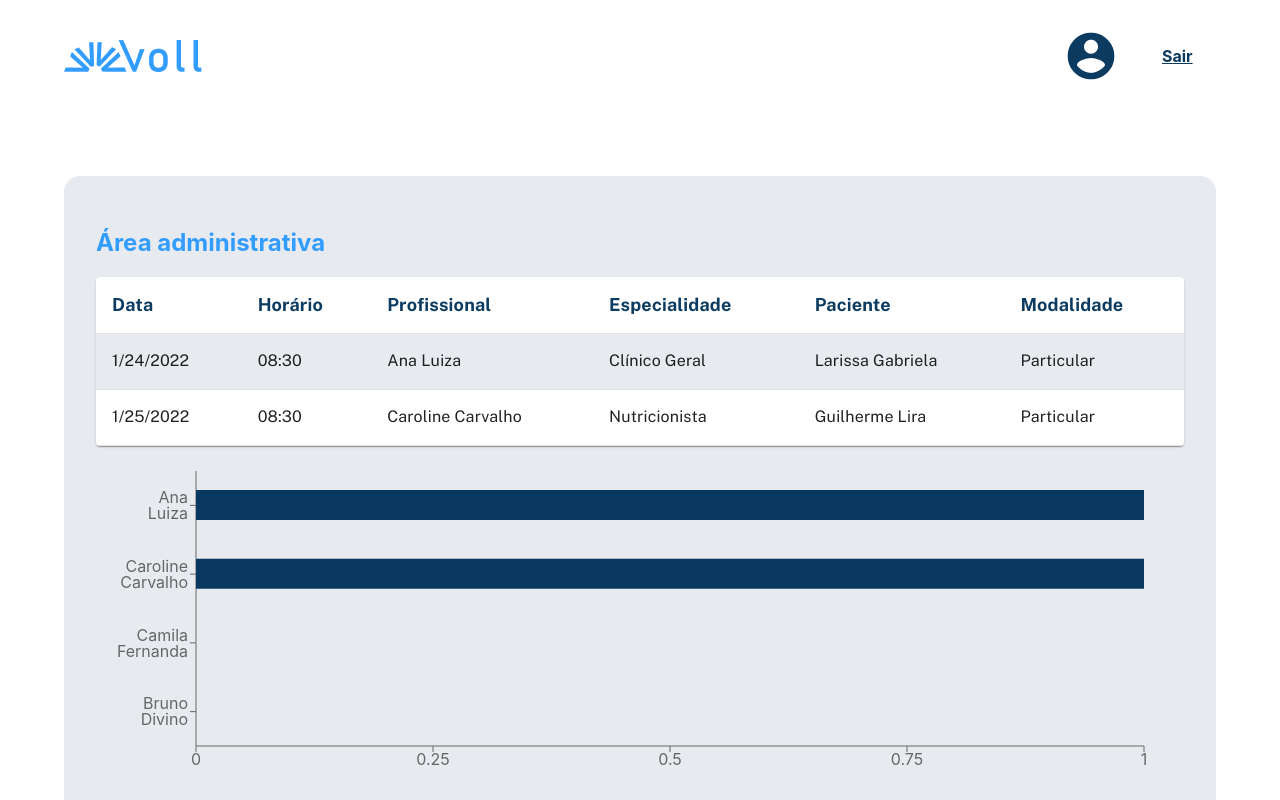
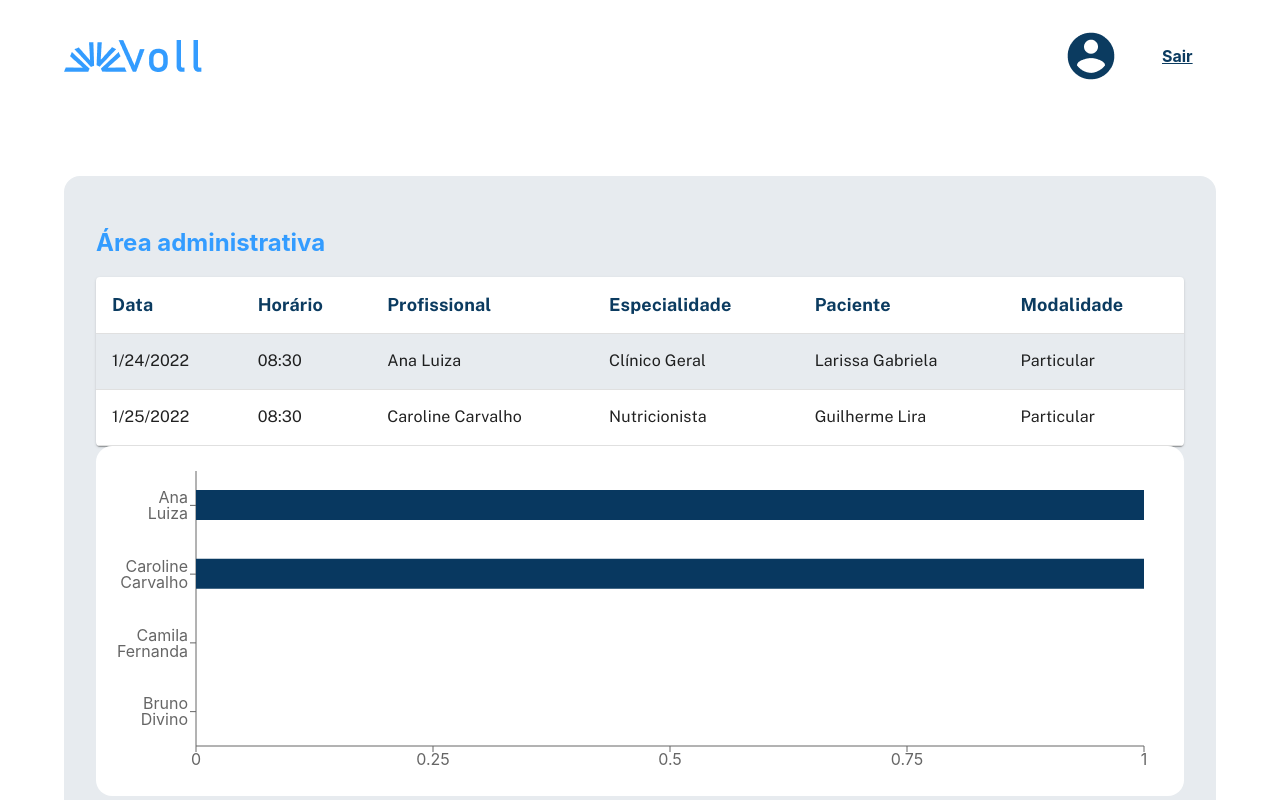
Before and after one commit to jonasmarquesdev/ClinMed-web, a React (Create React App) app: page / in a window 1280 px wide. Shown: the top 800 px of the page. Built offline with nearby package versions, Linux system fonts and the light colour scheme; data requests are answered from the project's data file; the HTML template or start-up script is replaced by a standard one.

Commit message:
Feat: Estilizando grafico

```diff
--- a/src/components/Grafico/index.tsx
+++ b/src/components/Grafico/index.tsx
@@ -2,6 +2,7 @@
 import IProfissional from "../../types/IProfissional";
 import IConsulta from "../../types/IConsulta";
 import useDadosGrafico from "./useDadosGrafico";
+import styled from "styled-components";
 
 interface Props {
   profissionais: IProfissional[] | null,
@@ -13,9 +14,15 @@
   consultas: number;
 }
 
+const SecaoEstilizada = styled.section`
+  background-color: var(--branco);
+  border-radius: 16px
+`
+
 function Grafico({ profissionais, consultas }: Props) {
   let dados: Array<IDados> = useDadosGrafico({ profissionais, consultas });
   return (
+    <SecaoEstilizada>
       <ResponsiveContainer width="100%" height={350}>
         <BarChart
           layout="vertical"
@@ -27,6 +34,7 @@
           <Bar dataKey="consultas" fill="#083860" barSize={30} />
         </BarChart>
       </ResponsiveContainer>
+    </SecaoEstilizada>
   );
 }
 
```
Lines whose indentation alone changed are shown as unchanged.
